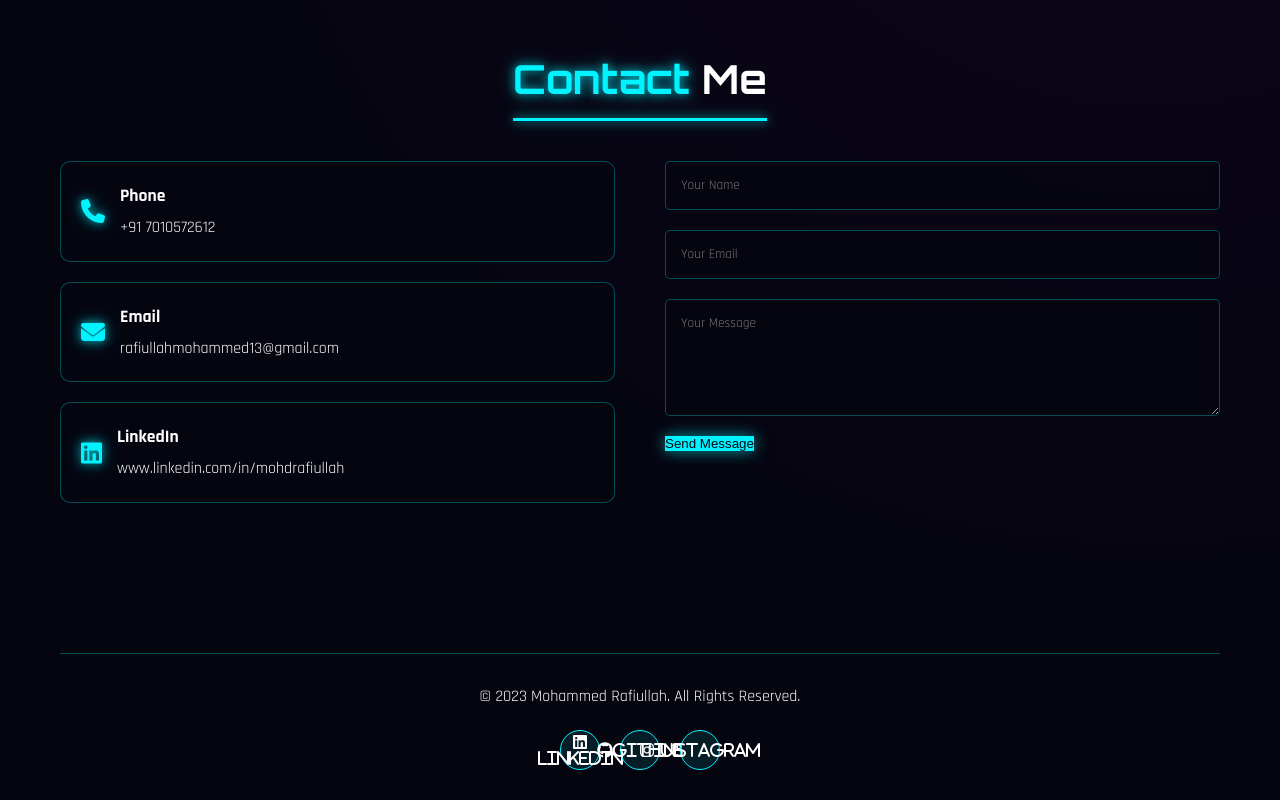
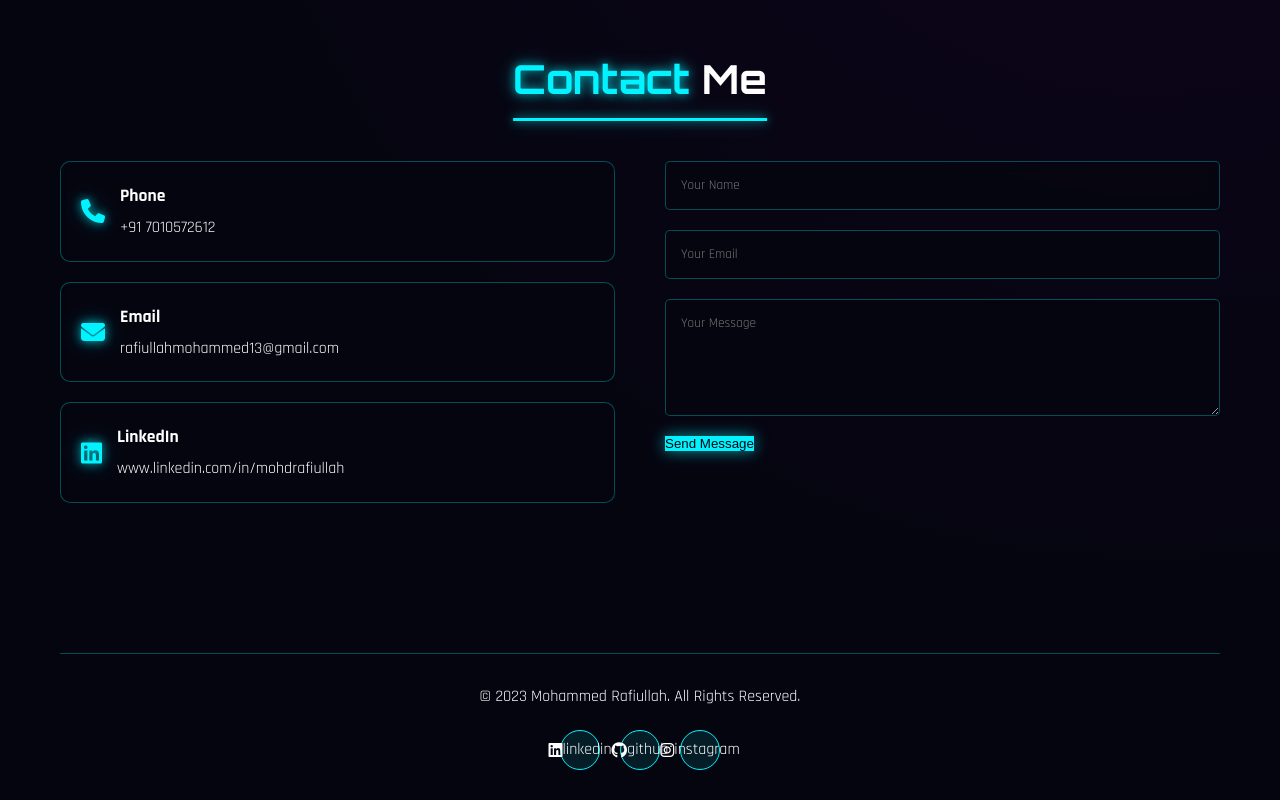
Before and after one commit to Mohammedrafiullah1928/portfolio, a plain HTML site: page index.html in a window 1280 px wide. Shown: the part 5035-5835 px from the top of the page. Drawn offline with Linux system fonts and the light colour scheme.

Commit message:
Update index.html

```diff
--- a/index.html
+++ b/index.html
@@ -367,14 +367,19 @@
 
         <!-- Footer -->
         <footer class="footer">
-            <p>&copy; 2023 Mohammed Rafiullah. All Rights Reserved.</p>
-            <div class="social-links">
-                <a href="https://www.linkedin.com/in/mohdrafiullah/" class="social-link"><i class="fab fa-linkedin"> linkedin</i></a>
-                <a href="https://github.com/Mohammedrafiullah1928" class="social-link"><i class="fab fa-github">github</i></a>
-                <a href="https://www.instagram.com/njan_rafi/" class="social-link"><i class="fab fa-instagram">instagram</i></a>
-            </div>
-        </footer>
+    <p>&copy; 2023 Mohammed Rafiullah. All Rights Reserved.</p>
+    <div class="social-links">
+        <a href="https://www.linkedin.com/in/mohdrafiullah/" class="social-link" target="_blank" rel="noopener noreferrer">
+            <i class="fab fa-linkedin"></i> linkedin
+        </a>
+        <a href="https://github.com/Mohammedrafiullah1928" class="social-link" target="_blank" rel="noopener noreferrer">
+            <i class="fab fa-github"></i> github
+        </a>
+        <a href="https://www.instagram.com/njan_rafi/" class="social-link" target="_blank" rel="noopener noreferrer">
+            <i class="fab fa-instagram"></i> instagram
+        </a>
     </div>
+</footer>
 
     <script src="script.js"></script>
 </body>
```
